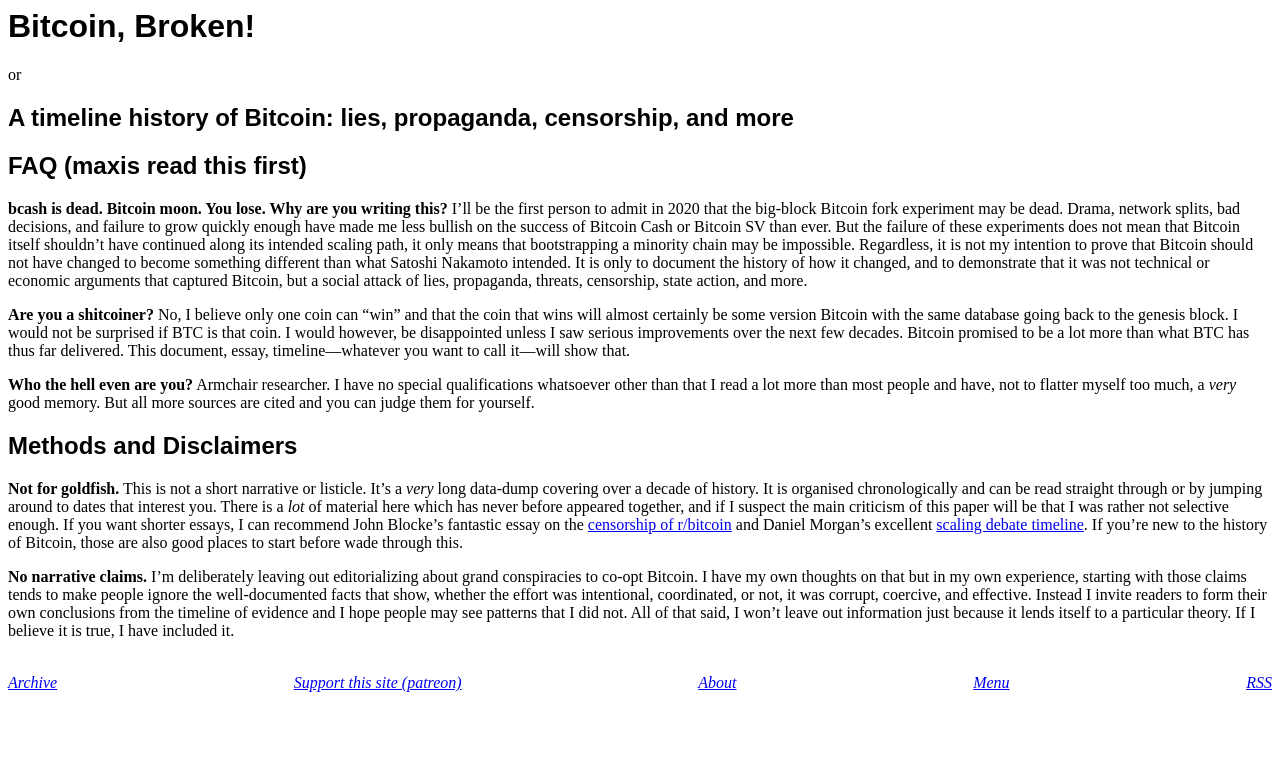
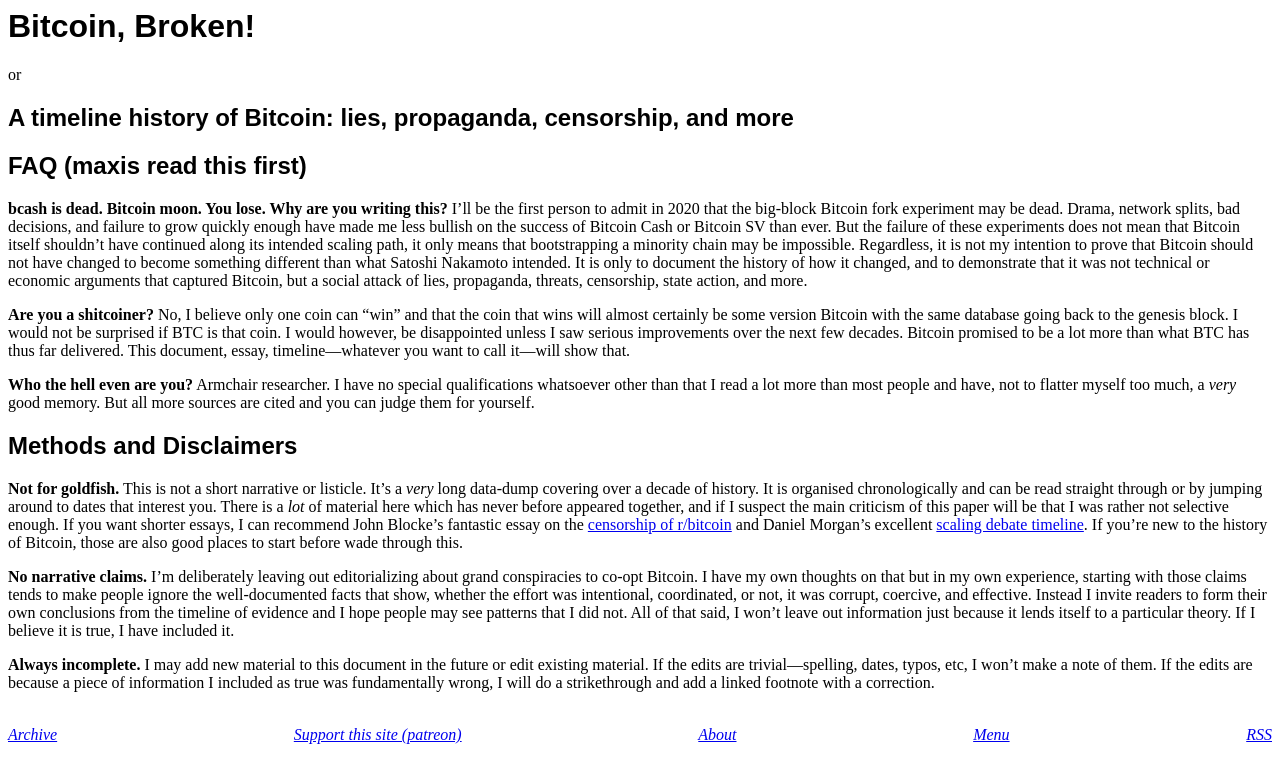
Before and after one commit to derykmakgill/website, a Jekyll site: the page built from btc.md, in a window 1280 px wide. Shown: the top 783 px of the page. Built offline with Jekyll 4.4.1, drawn with Linux system fonts in a browser that asks for light colours.

Commit message:
Update btc.md

```diff
--- a/btc.md
+++ b/btc.md
@@ -21,3 +21,5 @@
 **Not for goldfish.** This is not a short narrative or listicle. It's a *very* long data-dump covering over a decade of history. It is organised chronologically and can be read straight through or by jumping around to dates that interest you. There is a *lot* of material here which has never before appeared together, and if I suspect the main criticism of this paper will be that I was rather not selective enough. If you want shorter essays, I can recommend John Blocke's fantastic essay on the [censorship of r/bitcoin](https://medium.com/@johnblocke/a-brief-and-incomplete-history-of-censorship-in-r-bitcoin-c85a290fe43) and Daniel Morgan's excellent [scaling debate timeline](https://hackernoon.com/the-great-bitcoin-scaling-debate-a-timeline-6108081dbada). If you're new to the history of Bitcoin, those are also good places to start before wade through this.
 
 **No narrative claims.** I'm deliberately leaving out editorializing about grand conspiracies to co-opt Bitcoin. I have my own thoughts on that but in my own experience, starting with those claims tends to make people ignore the well-documented facts that show, whether the effort was intentional, coordinated, or not, it was corrupt, coercive, and effective. Instead I invite readers to form their own conclusions from the timeline of evidence and I hope people may see patterns that I did not. All of that said, I won't leave out information just because it lends itself to a particular theory. If I believe it is true, I have included it.
+
+**Always incomplete.** I may add new material to this document in the future or edit existing material. If the edits are trivial—spelling, dates, typos, etc, I won't make a note of them. If the edits are because a piece of information I included as true was fundamentally wrong, I will do a strikethrough and add a linked footnote with a correction.
```
